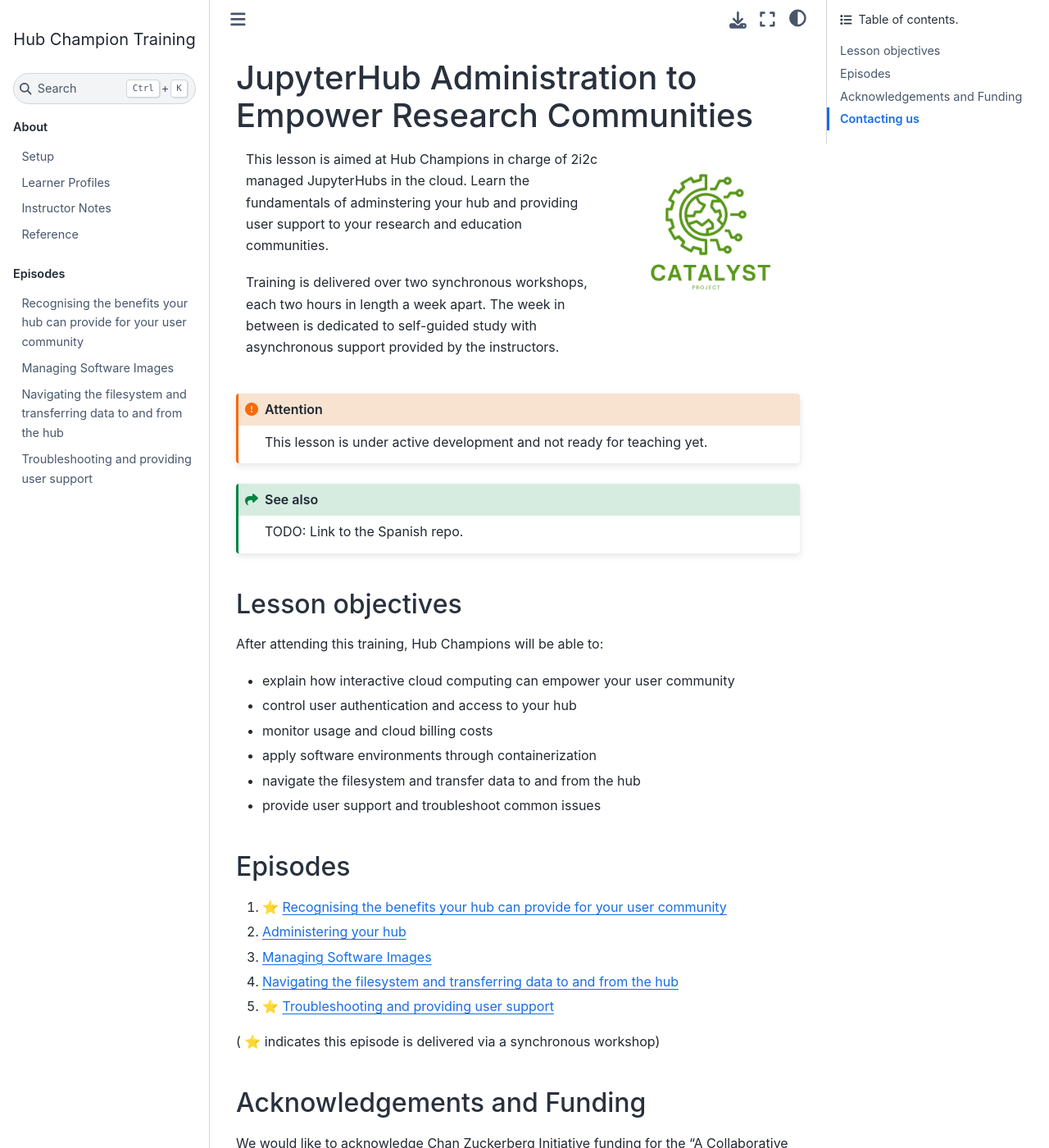
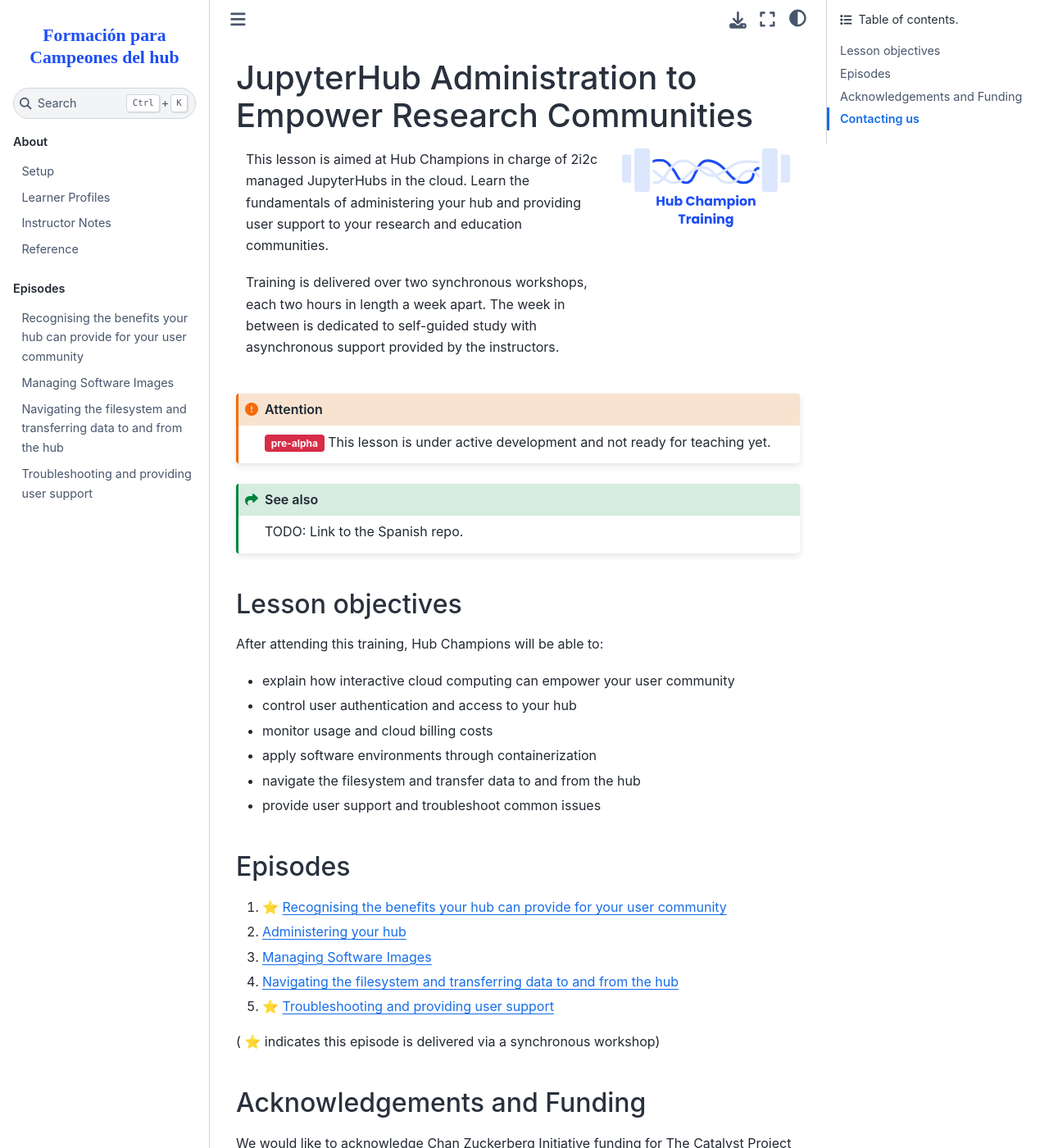
Before and after one commit to czi-catalystproject/hub-champion-training, a Jupyter Book: the page built from index.md, in a window 1280 px wide and 1400 px high. Shown: the whole window at 82% size. Built offline with Jupyter Book 1.0.4 settings and Sphinx 7.4.7 and the Sphinx Book theme 1.1.4, drawn with Linux system fonts in a browser that asks for light colours; nearby versions of some CDN libraries; pages that are not in the unit, such as notebooks, are missing from menus; some of the changed text lies outside the part shown.

Commit message:
Add Hub Champions Training media

```diff
--- a/_config.yml
+++ b/_config.yml
@@ -4,7 +4,7 @@
 title: Hub Champion Training
 author: The Catalyst Project Team
 email: catalyst-project-core-team@googlegroups.com
-logo: images/logo/catalyst-text-dark-rectangle.png
+logo: media/logos/hub-champion-training/text_es.svg
 copyright: '2024'
 description: >-
    Lessons for JupyterHub Administration to Empower Research Communities.
@@ -35,7 +35,7 @@ html:
   use_issues_button: true
   use_repository_button: true
   home_page_in_navbar: false
-  favicon: images/logo/favicon.ico
+  favicon: images/logos/2i2c/favicon.ico
 
 parse:
   myst_enable_extensions:  # default extensions to enable in the myst parser. See https://myst-parser.readthedocs.io/en/latest/using/syntax-optional.html
--- a/conf.py
+++ b/conf.py
@@ -15,9 +15,9 @@ gettext_compact = False
 gettext_location = False
 html_baseurl = ''
 html_css_files = ['https://cdnjs.cloudflare.com/ajax/libs/font-awesome/6.1.2/css/all.min.css']
-html_favicon = 'images/logo/favicon.ico'
+html_favicon = 'images/logos/2i2c/favicon.ico'
 html_last_updated_fmt = '%b %d, %Y'
-html_logo = 'images/logo/catalyst-text-dark-rectangle.png'
+html_logo = 'media/logos/hub-champion-training/text.svg'
 html_show_copyright = True
 html_sourcelink_suffix = ''
 html_theme = 'sphinx_book_theme'
--- a/index.md
+++ b/index.md
@@ -6,7 +6,7 @@
 ::::{grid-item}
 :columns: 4
 
-:::{image} media/logo/catalyst-logo-dark-bg-white.png
+:::{image} media/logos/hub-champion-training/logo.svg
 :alt: Catalyst Project logo
 :width: 100%
 :::
@@ -16,7 +16,7 @@
 ::::{grid-item}
 :columns: 8
 
-This lesson is aimed at Hub Champions in charge of 2i2c managed JupyterHubs in the cloud. Learn the fundamentals of adminstering your hub and providing user support to your research and education communities.
+This lesson is aimed at Hub Champions in charge of 2i2c managed JupyterHubs in the cloud. Learn the fundamentals of administering your hub and providing user support to your research and education communities.
 
 Training is delivered over two synchronous workshops, each two hours in length a week apart. The week in between is dedicated to self-guided study with asynchronous support provided by the instructors.
 ::::
@@ -24,6 +24,7 @@ Training is delivered over two synchronous workshops, each two hours in length a
 :::::
 
 :::{attention}
+{bdg-danger}`pre-alpha`
 This lesson is under active development and not ready for teaching yet.
 :::
 
```
Also changed, not shown: other parts of index.md (+1 -1 lines), episodes/episode_template_components.md (+11 -11 lines), media/logos/2i2c/favicon.ico (added), media/logos/2i2c/logo-icon.png (added), media/logos/2i2c/logo-wide.png (added), media/logos/Chan_Zuckerberg_Initiative.svg (renamed from media/Chan_Zuckerberg_Initiative.svg), media/logos/catalyst/catalyst-icon-dark.png (renamed from media/logo/catalyst-icon-dark.png), media/logos/catalyst/catalyst-icon-light-bg-darkgreen.png (renamed from media/logo/catalyst-icon-light-bg-darkgreen.png), media/logos/catalyst/catalyst-icon-light-bg-white.png (renamed from media/logo/catalyst-icon-light-bg-white.png), media/logos/catalyst/catalyst-logo-dark-bg-white.png (renamed from media/logo/catalyst-logo-dark-bg-white.png), media/logos/catalyst/catalyst-logo-dark.png (renamed from media/logo/catalyst-logo-dark.png), media/logos/catalyst/catalyst-text-dark-rectangle.png (renamed from media/logo/catalyst-text-dark-rectangle.png), media/logos/catalyst/catalyst-text-dark-square.png (renamed from media/logo/catalyst-text-dark-square.png), media/logos/catalyst/favicon.ico (renamed from media/logo/favicon.ico), 4 more files.
